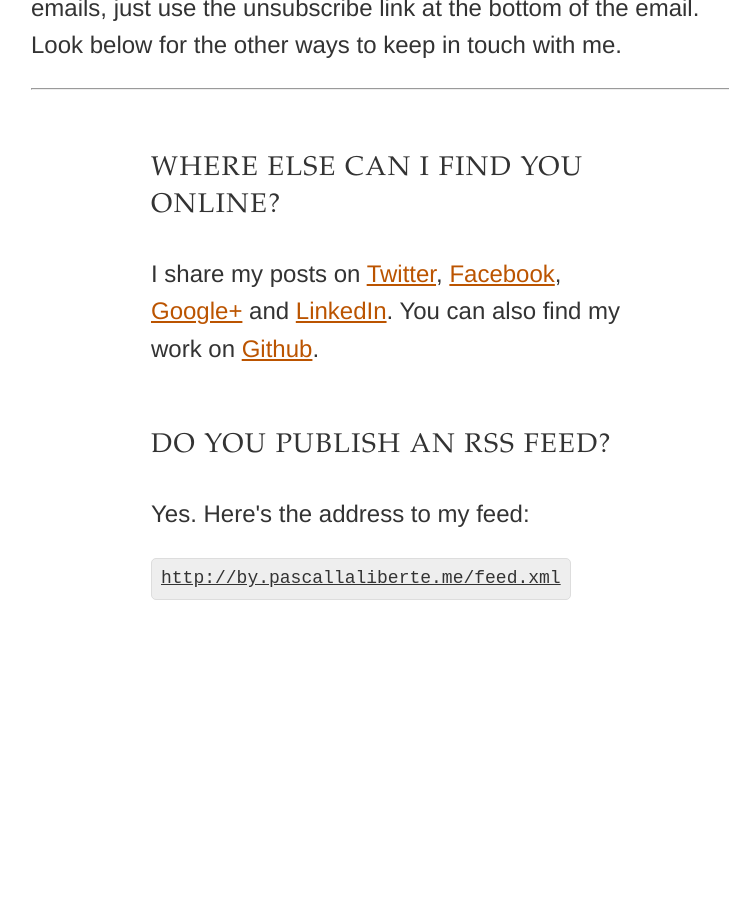
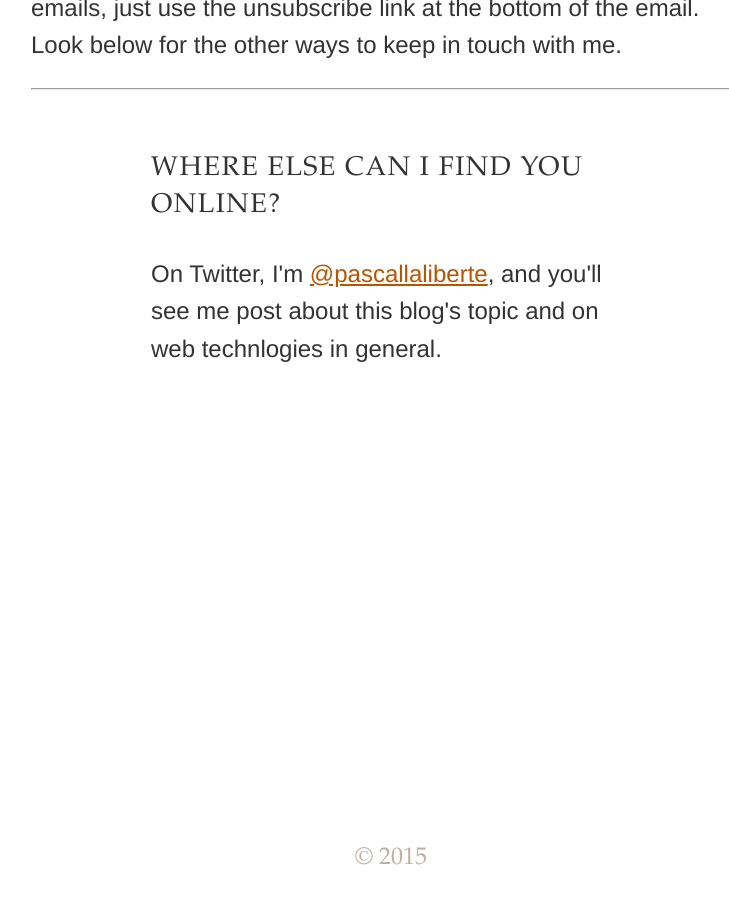
Before and after one commit to pascallaliberte/by.pascallaliberte.me, a Jekyll site: the page built from subscribe-follow/index.html, in a window 1280 px wide and 900 px high, scrolled down 1040 px. Shown: the whole window, without its empty margins (249-978 px from the left). Built offline with Jekyll 4.4.1, drawn with Linux system fonts in a browser that asks for light colours; nearby versions of some CDN libraries; after the commit the page ends 1919 px from its top, so only the background shows below that.

Commit message:
Remove mentions of Facebook, Github, Google+ and LinkedIn from the subscribe page

```diff
--- a/subscribe-follow/index.html
+++ b/subscribe-follow/index.html
@@ -30,20 +30,8 @@ custom_css: modules/subscribe-follow
 
     <h2>Where else can I find you online?</h2>
 
-    <p>I share my posts on
-      <a href="http://twitter.com/pascallaliberte" title="Twitter: @pascallaliberte">Twitter</a>,
-      <a href="https://www.facebook.com/pascallaliberte" title="Facebook: pascallaliberte">Facebook</a>,
-      <a href="https://plus.google.com/104794227710544002483/posts" title="Google+">Google+</a> and
-      <a href="http://www.linkedin.com/in/pascallaliberte" title="LinkedIn">LinkedIn</a>.
-      You can also find my work on
-      <a href="https://github.com/pascallaliberte" title="Github: pascallaliberte">Github</a>.
+    <p>On Twitter, I'm <a href="http://twitter.com/pascallaliberte" title="Twitter: @pascallaliberte">@pascallaliberte</a>, and you'll see me post about this blog's topic and on web technlogies in general.
     </p>
-
-    <h2>Do you publish an RSS feed?</h2>
-
-    <p>Yes. Here's the address to my feed:</p>
-
-    <p><code class="subscribe-follow-rss"><a href="{{ site.url }}/feed.xml">{{ site.url }}/feed.xml</a></code></p>
 
   </section>
 
```
